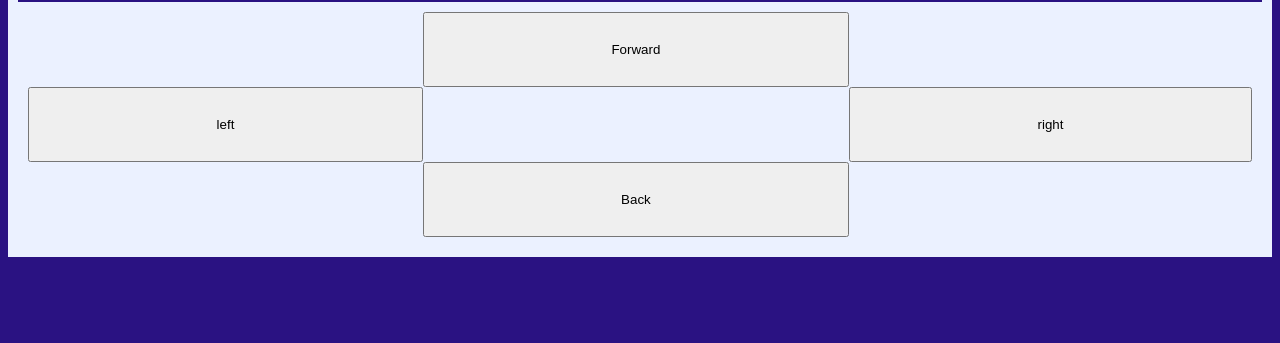
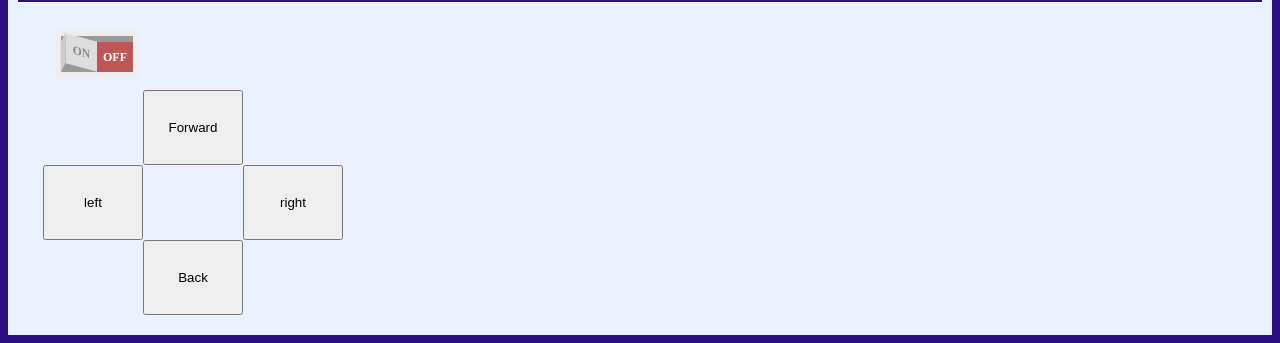
Before and after one commit to Wizzle13/the-droid-project, a plain HTML site: page public/index.html in a window 1280 px wide. Shown: the part 953-1296 px from the top of the page. Before the commit the page ends 1218 px from the top, so only its background shows below. Drawn offline with nearby package versions, Linux system fonts and the light colour scheme.

Commit message:
updated control layout and added light switch

```diff
--- a/public/index.html
+++ b/public/index.html
@@ -18,6 +18,11 @@
         <div class="controlls">
 
             <div class="grid-container">
+                <label class="rocker lights">
+                    <input type="checkbox">
+                    <span class="switch-left">On</span>
+                    <span class="switch-right">Off</span>
+                </label>
                 <button class="foward">Forward</button>
                 <button class="left">left</button>
                 <button class="right">right</button>
--- a/public/style.css
+++ b/public/style.css
@@ -36,38 +36,187 @@ button {
 
 .controlls {
     background: var(--frame);
-    padding: 10px;
+    padding:auto;
+
 }
 
 .grid-container {
+    padding: 10px 25px;
     display: grid;
     gap: 0;
+    grid-template-columns: 100px 100px 100px;
+
+}
+.lights {
+    grid-column-start: 1;
+    grid-column-end: 2;
+    grid-row-start: 1;
+    grid-row-end: 2;
 }
 
 .foward {
     grid-column-start: 2;
     grid-column-end: 3;
-    grid-row-start: 1;
-    grid-row-end: 2;
+    grid-row-start: 2;
+    grid-row-end: 3;
 }
 
 .left {
     grid-column-start: 1;
     grid-column-end: 2;
-    grid-row-start: 2;
-    grid-row-end: 3;
+    grid-row-start: 3;
+    grid-row-end: 4;
 }
 
 .right {
     grid-column-start: 3;
     grid-column-end: 4;
-    grid-row-start: 2;
-    grid-row-end: 3;
+    grid-row-start: 3;
+    grid-row-end: 4;
 }
 
 .back {
     grid-column-start: 2;
     grid-column-end: 3;
-    grid-row-start: 3;
-    grid-row-end: 4;
+    grid-row-start: 4;
+    grid-row-end: 5;
 }
+
+
+/* Rocker switch settings */
+
+.rocker {
+
+    display: inline-block;
+    position: relative;
+    /*
+    SIZE OF SWITCH
+    ==============
+    All sizes are in em - therefore
+    changing the font-size here
+    will change the size of the switch.
+    See .rocker-small below as example.
+    */
+    font-size: 0.75em; /* Sizes the switch */
+    margin: 1em;
+    font-weight: bold;
+    text-align: center;
+    text-transform: uppercase;
+    color: #888;
+    width: 7em;
+    height: 4em;
+    overflow: hidden;
+    border-bottom: 0.5em solid #eee;
+}
+.rocker::before {
+    content: "";
+    position: absolute;
+    top: 0.5em;
+    left: 0;
+    right: 0;
+    bottom: 0;
+    background-color: #999;
+    border: 0.5em solid #eee;
+    border-bottom: 0;
+  }
+
+  .rocker input {
+    opacity: 0;
+    width: 0;
+    height: 0;
+  }
+
+  .switch-left,
+  .switch-right {
+    cursor: pointer;
+    position: absolute;
+    display: flex;
+    align-items: center;
+    justify-content: center;
+    height: 2.5em;
+    width: 3em;
+    transition: 0.2s;
+  }
+
+  .switch-left {
+    height: 2.4em;
+    width: 2.75em;
+    left: 0.85em;
+    bottom: 0.4em;
+    background-color: #ddd;
+    transform: rotate(15deg) skewX(15deg);
+  }
+
+  .switch-right {
+    right: 0.5em;
+    bottom: 0;
+    background-color: #bd5757;
+    color: #fff;
+  }
+
+  .switch-left::before,
+  .switch-right::before {
+    content: "";
+    position: absolute;
+    width: 0.4em;
+    height: 2.45em;
+    bottom: -0.45em;
+    background-color: #ccc;
+    transform: skewY(-65deg);
+  }
+
+  .switch-left::before {
+    left: -0.4em;
+  }
+
+  .switch-right::before {
+    right: -0.375em;
+    background-color: transparent;
+    transform: skewY(65deg);
+  }
+
+  input:checked + .switch-left {
+    background-color: #0084d0;
+    color: #fff;
+    bottom: 0px;
+    left: 0.5em;
+    height: 2.5em;
+    width: 3em;
+    transform: rotate(0deg) skewX(0deg);
+  }
+
+  input:checked + .switch-left::before {
+    background-color: transparent;
+    width: 3.0833em;
+  }
+
+  input:checked + .switch-left + .switch-right {
+    background-color: #ddd;
+    color: #888;
+    bottom: 0.4em;
+    right: 0.8em;
+    height: 2.4em;
+    width: 2.75em;
+    transform: rotate(-15deg) skewX(-15deg);
+  }
+
+  input:checked + .switch-left + .switch-right::before {
+    background-color: #ccc;
+  }
+
+  /* Keyboard Users */
+  input:focus + .switch-left {
+    color: #333;
+  }
+
+  input:checked:focus + .switch-left {
+    color: #fff;
+  }
+
+  input:focus + .switch-left + .switch-right {
+    color: #fff;
+  }
+
+  input:checked:focus + .switch-left + .switch-right {
+    color: #333;
+  }
```
Also changed, not shown: webserver.js (+4 -4 lines), 2 other files.
